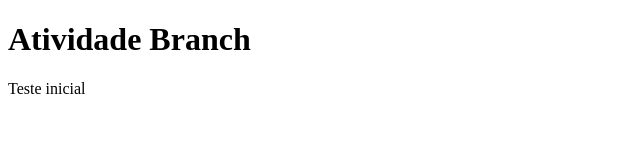
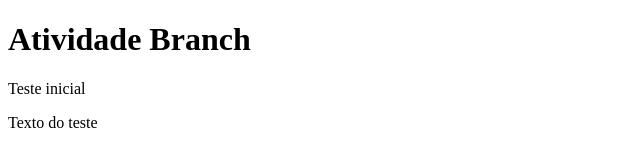
Before and after one commit to 0mariaragos/branchatvd, a plain HTML site: page index.html in a window 1280 px wide. Shown: the whole page, without its empty margins (0-640 px from the left). Drawn offline with Linux system fonts and the light colour scheme.

Commit message:
Terceiro commit da atividade

```diff
--- a/index.html
+++ b/index.html
@@ -9,5 +9,7 @@
 
 	<p>Teste inicial</p>
 
+	<p>Texto do teste</p>
+
 </body>
 </html>
```
